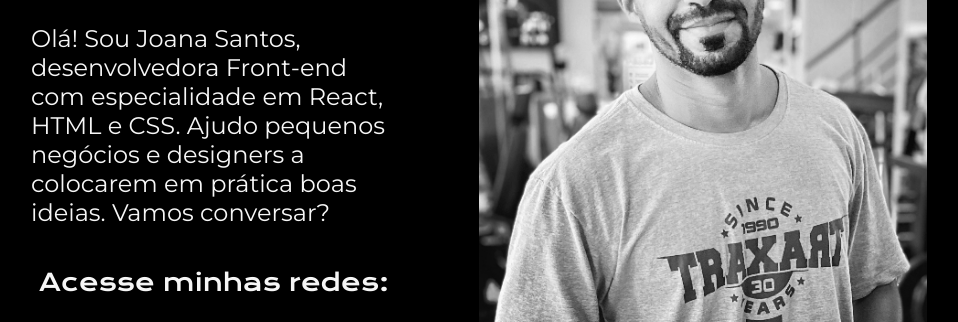
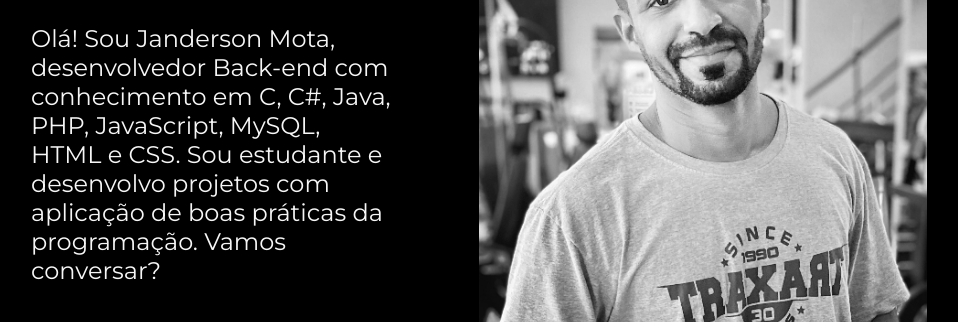
Before and after one commit to JandersonMota/portfolio, a plain HTML site: page index.html in a window 1280 px wide. Shown: the part 405-727 px from the top of the page, without its empty margins (161-1119 px from the left). Drawn offline with nearby package versions, Linux system fonts and the light colour scheme.

Commit message:
Update index.html
Correção do texto

```diff
--- a/index.html
+++ b/index.html
@@ -20,7 +20,7 @@
     <main class="apresentacao">
         <section class="apresentacao__conteudo">
             <h1 class="apresentacao__conteudo__titulo">Eleve seu negócio digital a outro nível <strong class="titulo-destaque">com um Front-end de qualidade!</strong></h1>
-            <p class="apresentacao__conteudo__texto">Olá! Sou Joana Santos, desenvolvedora Front-end com especialidade em React, HTML e CSS. Ajudo pequenos negócios e designers a colocarem em prática boas ideias. Vamos conversar?</p>
+            <p class="apresentacao__conteudo__texto">Olá! Sou Janderson Mota, desenvolvedor Back-end com conhecimento em C, C#, Java, PHP, JavaScript, MySQL, HTML e CSS. Sou estudante e desenvolvo projetos com aplicação de boas práticas da programação. Vamos conversar?</p>
             <div class="apresentacao__conteudo__links">
                 <h2 class="apresentacao__conteudo__links__subtitulo">Acesse minhas redes:</h2>
                 <a class="apresentacao__conteudo__links__navegacao" href="https://github.com/JandersonMota">
```
